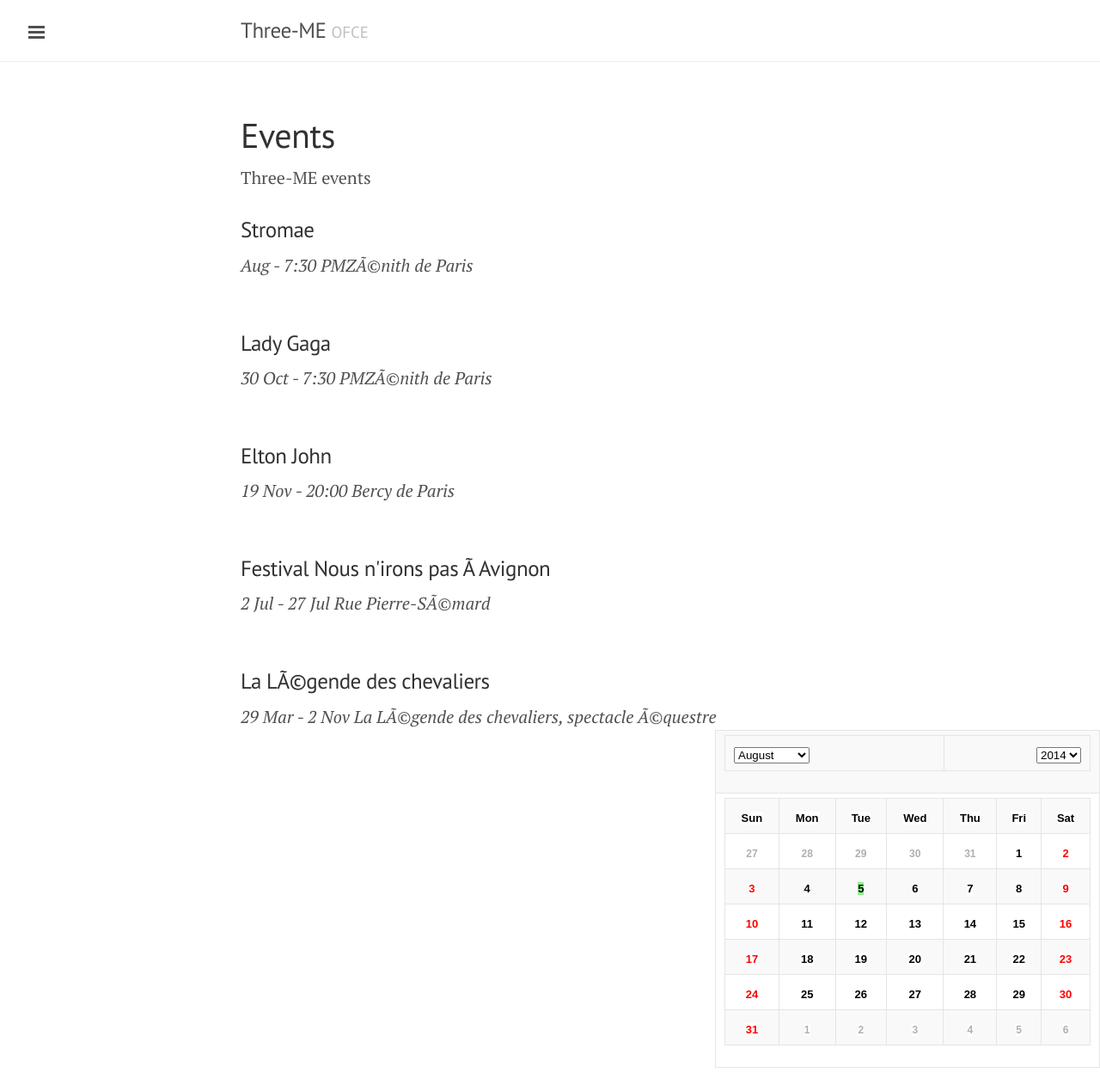
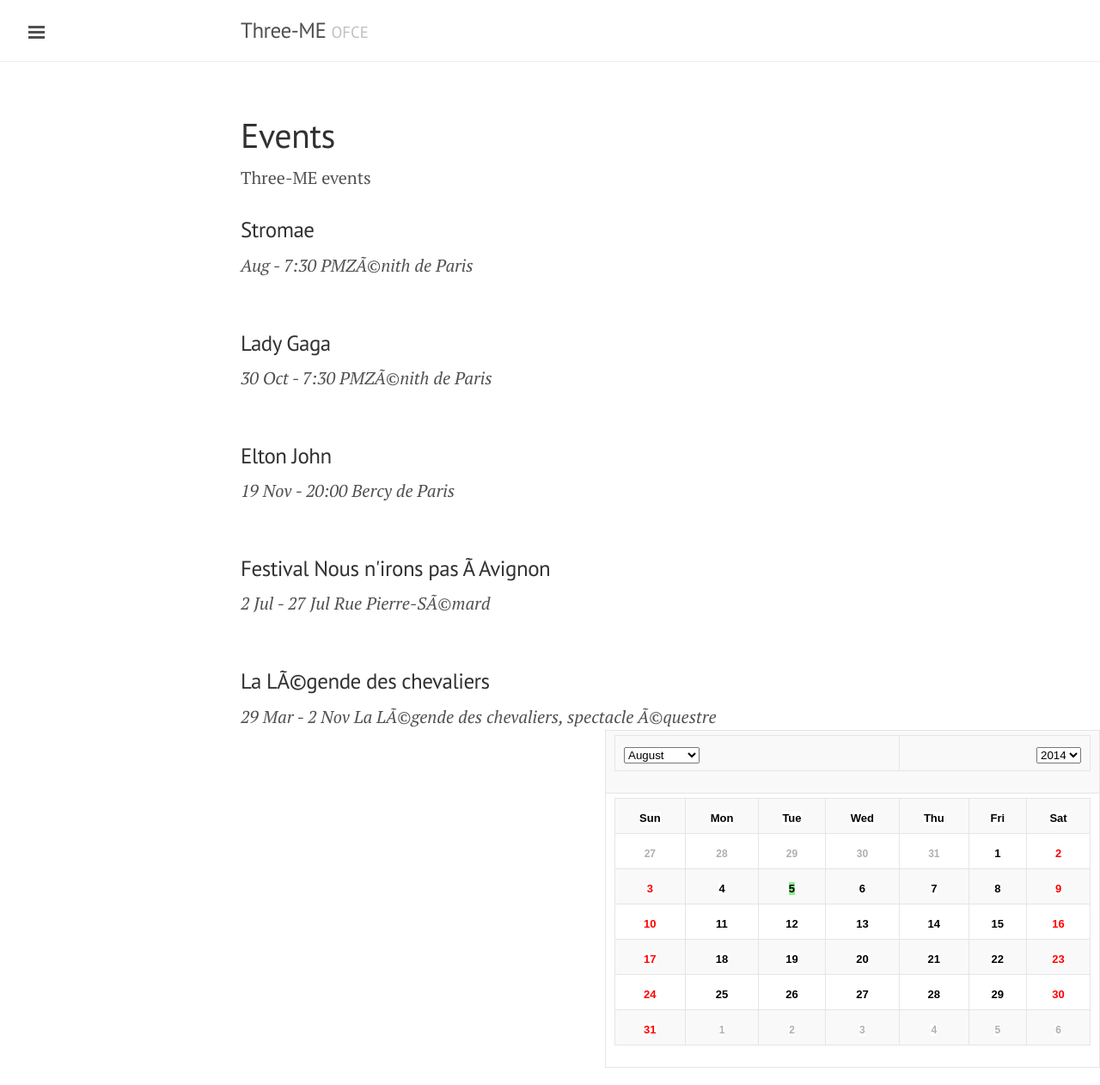
Before and after one commit to Lidewey/Lidewey.github.io, a Jekyll site: the page built from Events.html, in a window 1280 px wide. Shown: the whole page at 86% size. Built offline with Jekyll 4.4.1, drawn with Linux system fonts in a browser that asks for light colours; Markdown is read by kramdown in place of the engine named in the settings.

Commit message:
Change width

```diff
--- a/Events.html
+++ b/Events.html
@@ -25,7 +25,7 @@
 <i>29 Mar - 2 Nov La LÃ©gende des chevaliers, spectacle Ã©questre</i><br>
 </div>
 
-<div style="float:right; width:35%; ">
+<div style="float:right; width:45%; ">
 
 <head>
 <style>
```
